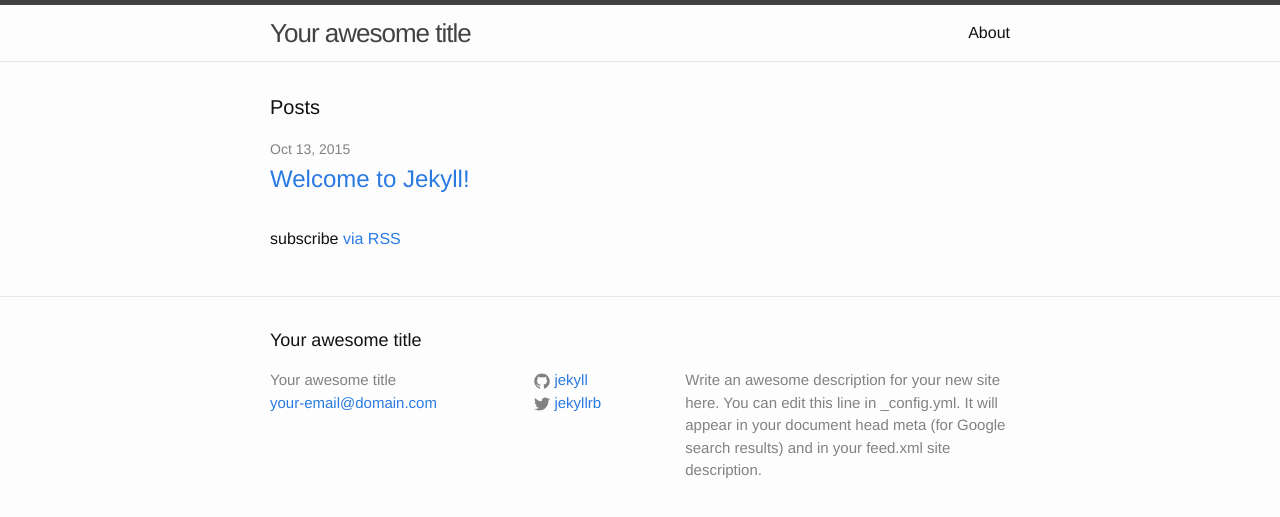
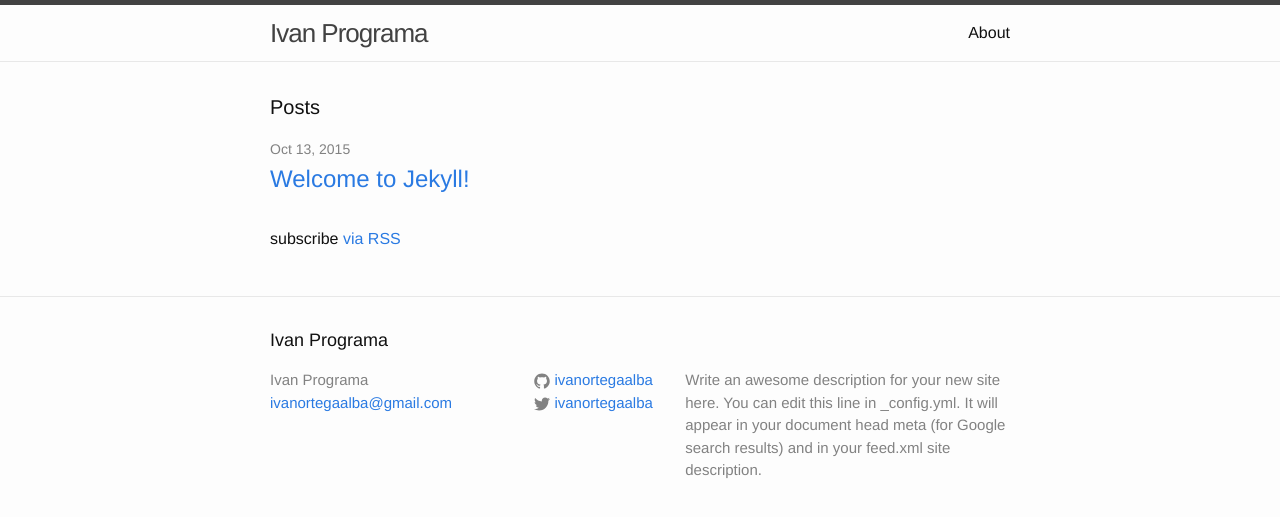
Before and after one commit to ivanortegaalba/ivanortegaalba.github.io, a Jekyll site: the page built from index.html, in a window 1280 px wide. Shown: the top 517 px of the page. Built offline with Jekyll 4.4.1, drawn with Linux system fonts in a browser that asks for light colours.

Commit message:
Añadiendo configuración

```diff
--- a/_config.yml
+++ b/_config.yml
@@ -1,14 +1,14 @@
 # Site settings
-title: Your awesome title
-email: your-email@domain.com
+title: Ivan Programa
+email: ivanortegaalba@gmail.com
 description: > # this means to ignore newlines until "baseurl:"
   Write an awesome description for your new site here. You can edit this
   line in _config.yml. It will appear in your document head meta (for
   Google search results) and in your feed.xml site description.
 baseurl: "" # the subpath of your site, e.g. /blog/
-url: "http://yourdomain.com" # the base hostname & protocol for your site
-twitter_username: jekyllrb
-github_username:  jekyll
+url: "http://ivanortegaalba.github.io" # the base hostname & protocol for your site
+twitter_username: ivanortegaalba
+github_username:  ivanortegaalba
 
 # Build settings
 markdown: kramdown
```
